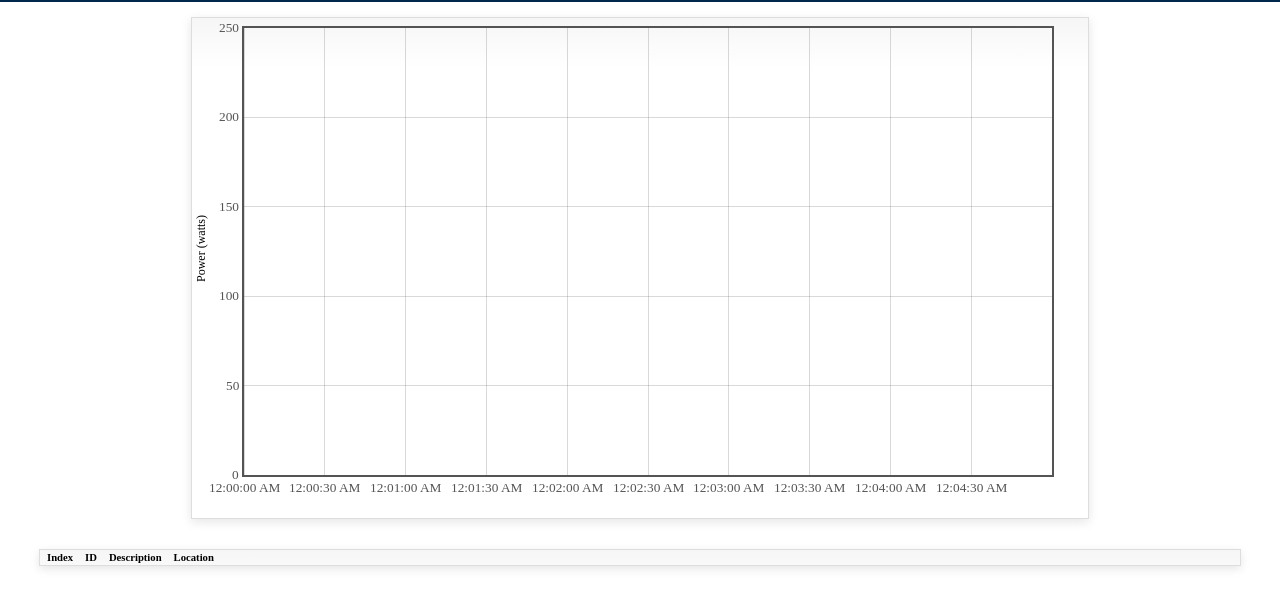
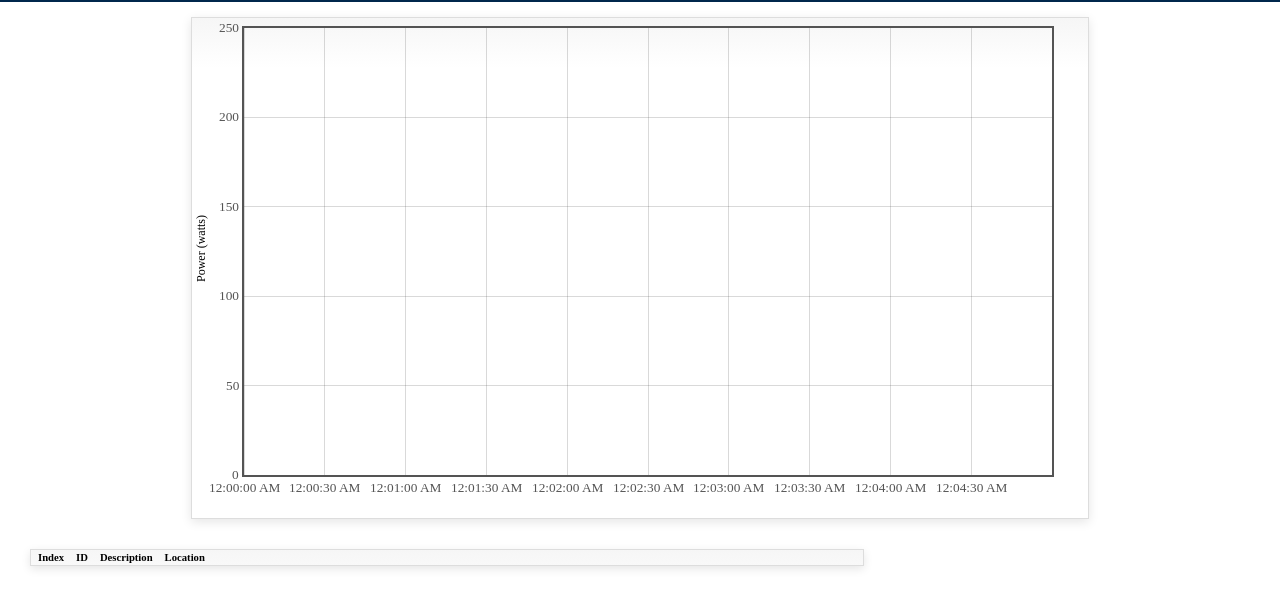
Before and after one commit to lab11/gatd, a plain HTML site: page web/wattsup.html in a window 1280 px wide. Shown: the part 58-666 px from the top of the page. Drawn offline with Linux system fonts and the light colour scheme; no server answers.

Commit message:
Fix table width

```diff
--- a/web/css/gatd_graph.css
+++ b/web/css/gatd_graph.css
@@ -146,8 +146,8 @@ h2 {
 	height:400px;
 }
 .key {
-	width: 1200px;
-	margin: 15px auto 30px auto;
+	width: 65%;
+	margin: auto 30px;
 }
 .key th {
 	font-weight: bold;
```
Also changed, not shown: web/monjolo.html (+1 -1 lines).
